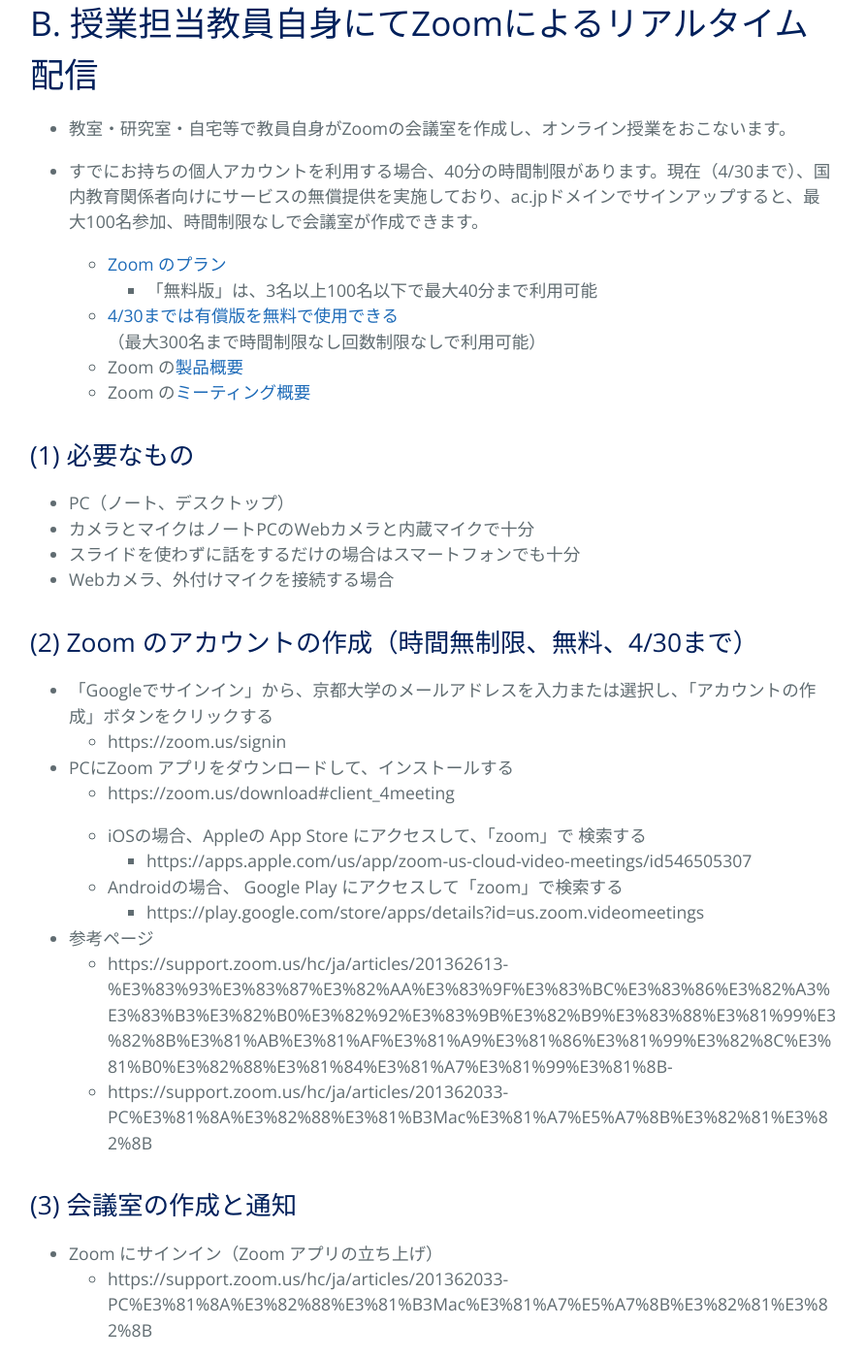
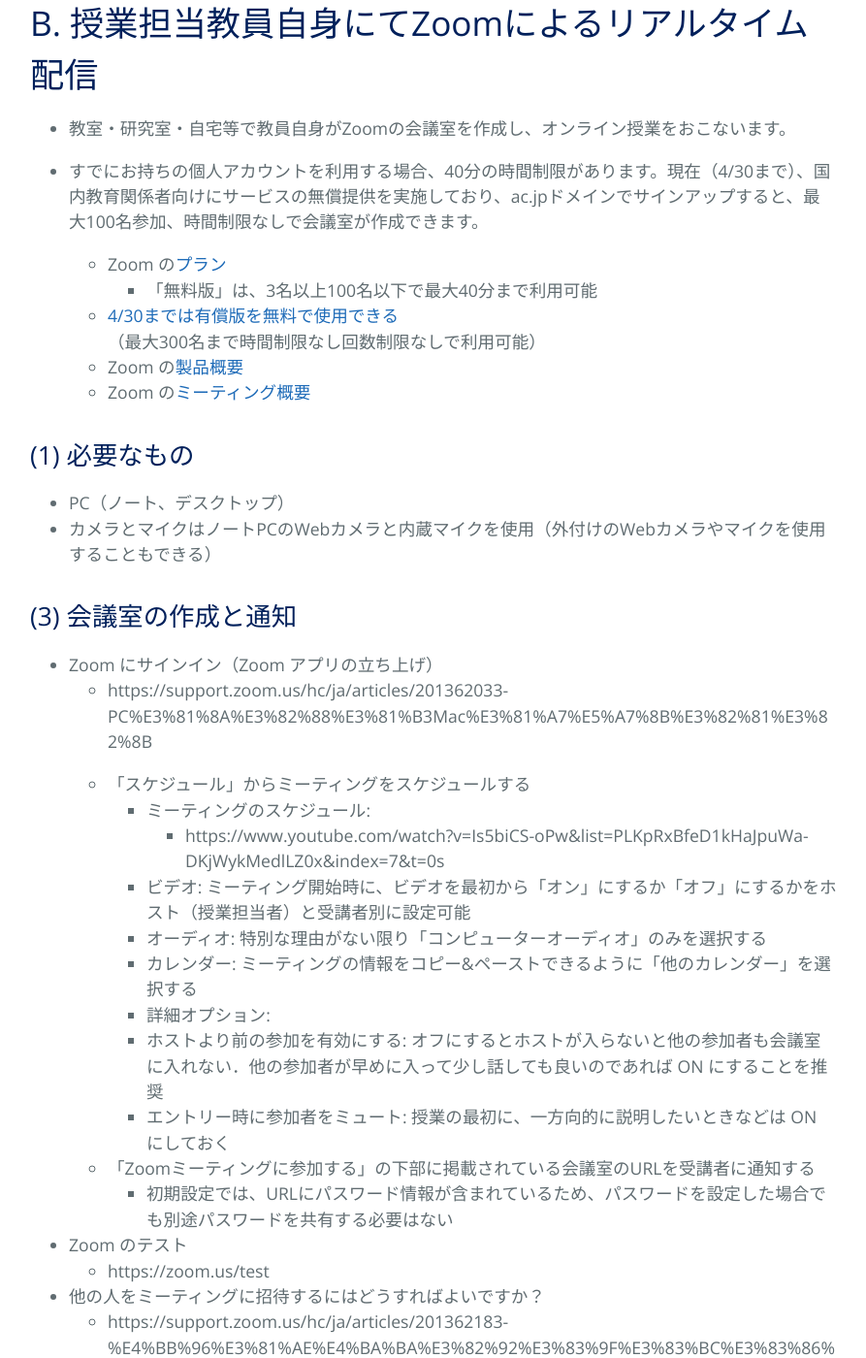
Before and after one commit to kyoto-u/online-edu, a Jekyll site: the page built from b_zoom_own.md, in a window 1280 px wide and 1400 px high, scrolled down 305 px. Shown: the whole window at 97% size, without its empty margins (193-1086 px from the left). Built offline with Jekyll 4.4.1, drawn with Linux system fonts in a browser that asks for light colours.

Commit message:
Update b_zoom_own.md

```diff
--- a/b_zoom_own.md
+++ b/b_zoom_own.md
@@ -7,7 +7,7 @@ title: {{ site.name }}
 - 教室・研究室・自宅等で教員自身がZoomの会議室を作成し、オンライン授業をおこないます。
 
 - すでにお持ちの個人アカウントを利用する場合、40分の時間制限があります。現在（4/30まで）、国内教育関係者向けにサービスの無償提供を実施しており、ac.jpドメインでサインアップすると、最大100名参加、時間制限なしで会議室が作成できます。
-  - [Zoom のプラン](https://zoom.us/pricing)
+  - Zoom の[プラン](https://zoom.us/pricing)
     - 「無料版」は、3名以上100名以下で最大40分まで利用可能
   - [4/30までは有償版を無料で使用できる](https://www.learning-innovation.go.jp/covid_19/zoom/)（最大300名まで時間制限なし回数制限なしで利用可能）
   - Zoom の[製品概要](https://support.zoom.us/hc/ja/articles/206618765-Zoom%E3%83%93%E3%83%87%E3%82%AA%E3%83%81%E3%83%A5%E3%83%BC%E3%83%88%E3%83%AA%E3%82%A2%E3%83%AB)
@@ -15,11 +15,9 @@ title: {{ site.name }}
 
 ## (1) 必要なもの
   - PC（ノート、デスクトップ）
-  - カメラとマイクはノートPCのWebカメラと内蔵マイクで十分
-  - スライドを使わずに話をするだけの場合はスマートフォンでも十分
-  - Webカメラ、外付けマイクを接続する場合
+  - カメラとマイクはノートPCのWebカメラと内蔵マイクを使用（外付けのWebカメラやマイクを使用することもできる）
 
-## (2) Zoom のアカウントの作成（時間無制限、無料、4/30まで）
+<!--## (2) Zoom のアカウントの作成（時間無制限、無料、4/30まで）
 
 - 「Googleでサインイン」から、京都大学のメールアドレスを入力または選択し、「アカウントの作成」ボタンをクリックする
   - https://zoom.us/signin
@@ -35,7 +33,7 @@ title: {{ site.name }}
 - 参考ページ
     - https://support.zoom.us/hc/ja/articles/201362613-%E3%83%93%E3%83%87%E3%82%AA%E3%83%9F%E3%83%BC%E3%83%86%E3%82%A3%E3%83%B3%E3%82%B0%E3%82%92%E3%83%9B%E3%82%B9%E3%83%88%E3%81%99%E3%82%8B%E3%81%AB%E3%81%AF%E3%81%A9%E3%81%86%E3%81%99%E3%82%8C%E3%81%B0%E3%82%88%E3%81%84%E3%81%A7%E3%81%99%E3%81%8B-
     - https://support.zoom.us/hc/ja/articles/201362033-PC%E3%81%8A%E3%82%88%E3%81%B3Mac%E3%81%A7%E5%A7%8B%E3%82%81%E3%82%8B
-
+-->
 
 
 ## (3) 会議室の作成と通知
```
